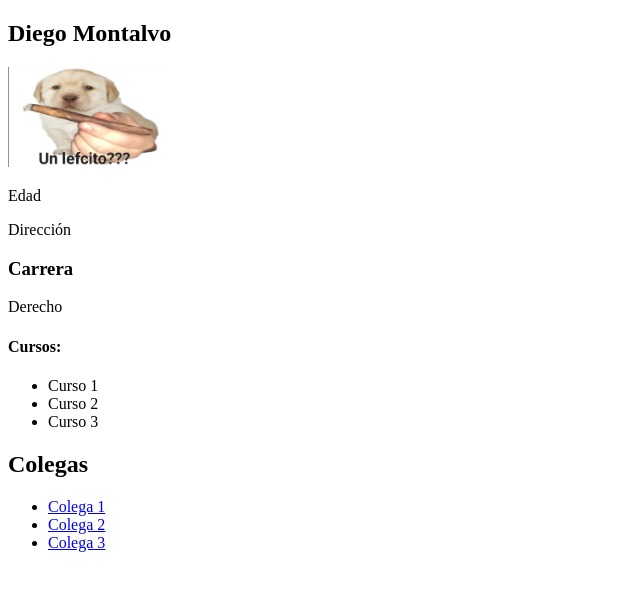
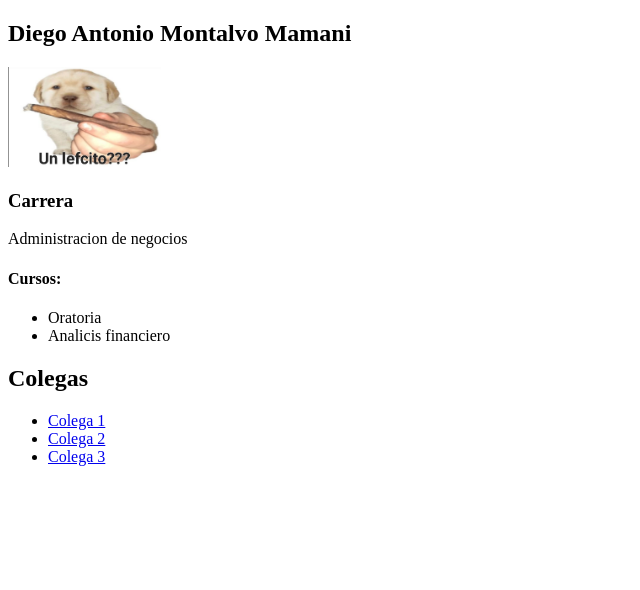
Before and after one commit to SerbastianM/Demo-3, a plain HTML site: page index.html in a window 1280 px wide. Shown: the whole page, without its empty margins (0-640 px from the left). Drawn offline with Linux system fonts and the light colour scheme.

Commit message:
Update index.html

```diff
--- a/index.html
+++ b/index.html
@@ -1,23 +1,20 @@
 <!DOCTYPE html>
 <html>
 <head>
-    <title>Diego Montalvo</title>
+    <title>Diego Antonio Montalvo Mamani</title>
 </head>
 <body>
     <div>
-        <h2>Diego Montalvo</h2>
+        <h2>Diego Antonio Montalvo Mamani</h2>
         <img src="image.png" height="100"/>
-        <p>Edad</p>
-        <p>Dirección</p>
         <p></p>
         <p></p>
         <h3>Carrera</h3>
-        <p>Derecho</p>
+        <p>Administracion de negocios</p>
         <h4>Cursos:</h4>
         <ul>
-            <li>Curso 1</li>
-            <li>Curso 2</li>
-            <li>Curso 3</li>
+            <li>Oratoria</li>
+            <li>Analicis financiero</li>
         </ul>
     </div>
     <div>
```
